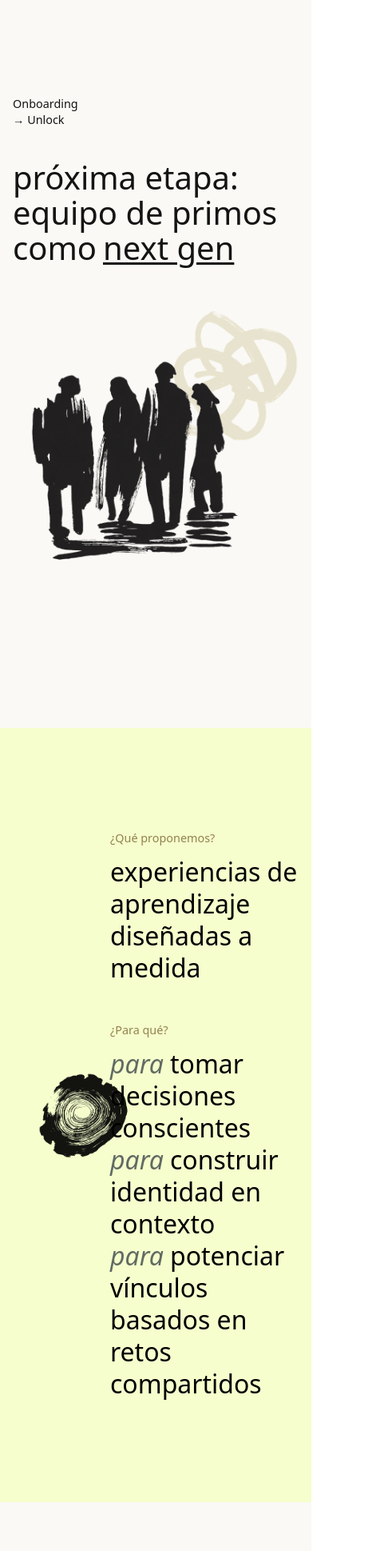
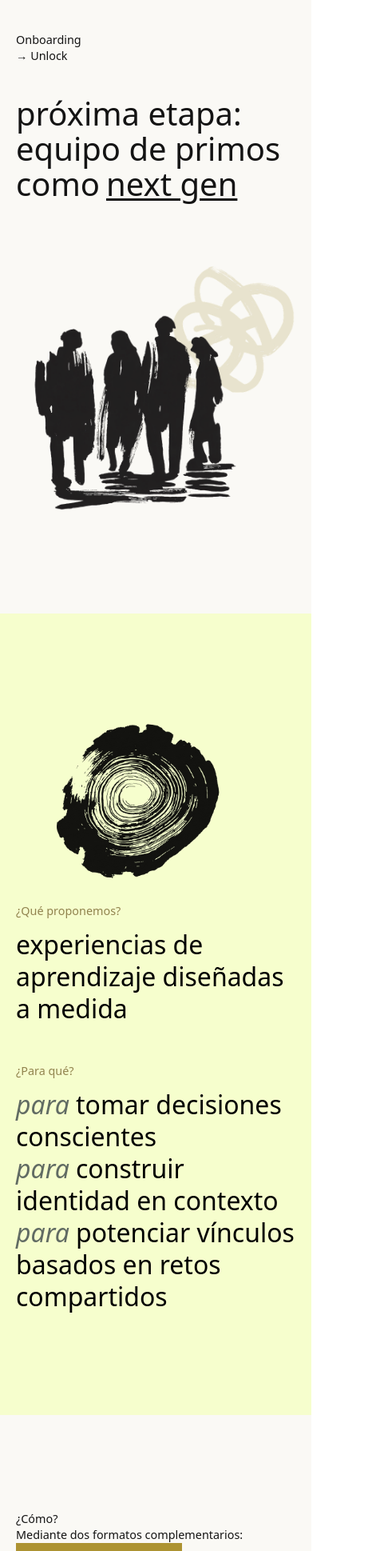
Before and after one commit to deadpine/nextgen, a Next.js app: page / in a window 390 px wide. Shown: the part 40-1979 px from the top of the page at 80% size, 471 px wide, since content can reach past the window. Built offline with nearby package versions, Linux system fonts and the light colour scheme.

Commit message:
mobile layout

```diff
--- a/src/app/globals.css
+++ b/src/app/globals.css
@@ -55,6 +55,6 @@
     @apply text-blue-600;
   }
   section {
-    @apply w-full max-w-7xl mx-auto px-4 py-40;
+    @apply w-full max-w-7xl mx-auto px-5 py-20 md:py-40;
   }
 }
--- a/src/app/page.tsx
+++ b/src/app/page.tsx
@@ -9,7 +9,7 @@ export default function Home() {
   return (
     <main className="flex flex-col items-center sm:items-start bg-cream-100 space-y-10">
 
-      <section className="flex flex-col md:flex-row items-center">
+      <section className="flex flex-col md:flex-row gap-6 items-center">
         <div className="pb-4">
           <p>Onboarding</p>
           <p>→ Unlock</p>
@@ -28,8 +28,8 @@ export default function Home() {
         />
       </section>
 
-      <div className="w-full py-32 bg-green-100">
-        <div className='max-w-7xl mx-auto grid grid-cols-3 gap-6 items-center'>
+      <div className="w-full py-32 px-5 bg-green-100">
+        <div className='max-w-7xl mx-auto grid md:grid-cols-3 gap-6 items-center'>
           <Image
             src="/images/arbol.png"
             alt="Arrow down"
@@ -62,7 +62,7 @@ export default function Home() {
       </div>
 
       <section>
-        <div className="flex gap-6">
+        <div className="flex flex-col md:flex-row  gap-6">
           <div className="w-full flex flex-col justify-between">
             <p>¿Cómo?</p>
             <p>Mediante dos formatos complementarios:</p>
@@ -95,7 +95,7 @@ export default function Home() {
 
       <section>
         <p>¿Qué van a encontrar?</p>
-        <div className="flex gap-6">
+        <div className="flex flex-col md:flex-row  gap-6">
           <Card
             title="Herramientas"
             image="/images/herramientas.png"
@@ -112,7 +112,7 @@ export default function Home() {
             description="Espacios de aprendizaje compartidos para potenciar el equipo de primos y generar comunidad con pares."
           />
         </div>
-        <div className="grid grid-cols-3 gap-6 pt-40">
+        <div className="grid md:grid-cols-3 gap-6 pt-40">
           <div>
             <Tag text="Habilidades" />
             <Tag text="Herramientas" />
@@ -135,9 +135,9 @@ export default function Home() {
         quote="[Cuando las ideas se cruzan con miradas distintas, el aprendizaje se vuelve real y aparece el valor]"
       />
 
-      <section className="w-full max-w-7xl mx-auto grid grid-cols-3 gap-6">
+      <section className="grid md:grid-cols-3 gap-6">
 
-        <div className="">
+        <div>
           <Tag text="¿Y ahora qué?" />
           <p>Estamos diseñando la primera experiencia → </p>
           <p>Más adelante les vamos a compartir más información</p>
@@ -148,13 +148,13 @@ export default function Home() {
             [Bootcamp #1] <br/>
             → Gestión Patrimonial
           </h3>
-          <div className="w-full min-h-40 flex flex-col items-center justify-center relative">
+          <div className="max-w-fill min-h-40 flex flex-col items-center justify-center relative">
             <Image
               src="/images/arbol.png"
               alt="alt"
               width={120}
               height={0}
-              className="h-auto mix-blend-multiply"
+              className="w-100 max-w-fill h-auto mix-blend-multiply"
             />
           </div>
 
@@ -170,7 +170,6 @@ export default function Home() {
               <p className="text-gray-700">3 encuentros: 1 presencial + 2 virtuales</p>
             </div>
           </div>
-
         </div>
         <DatesForm />
       </section>
--- a/src/components/Divider.tsx
+++ b/src/components/Divider.tsx
@@ -7,8 +7,8 @@ interface DividerProps {
 
 export default function Divider({ quote, bgColor = "" }: DividerProps) {
   return (
-    <div className={`w-full py-24 ${bgColor}`}>
-      <div className='w-full max-w-7xl mx-auto grid grid-cols-3 gap-6'>
+    <div className={`w-full py-24 px-5 ${bgColor}`}>
+      <div className='w-full max-w-7xl mx-auto grid md:grid-cols-3 gap-6'>
         <Image src="/images/ic-star.svg" alt="tiny star" width={14} height={14}
           className="max-h-3 my-4" />
         <h3 className="col-span-2">{quote}</h3>
--- a/src/components/Tag.tsx
+++ b/src/components/Tag.tsx
@@ -5,7 +5,7 @@ interface TagProps {
 
 export default function Tag({ text }: TagProps) {
   return (
-    <p className="w-fit text-sm font-medium px-4 py-2 bg-green-500 text-white">
+    <p className="w-fit text-sm font-medium px-5 py-2 bg-green-500 text-white">
       {text}
     </p>
   );
```
